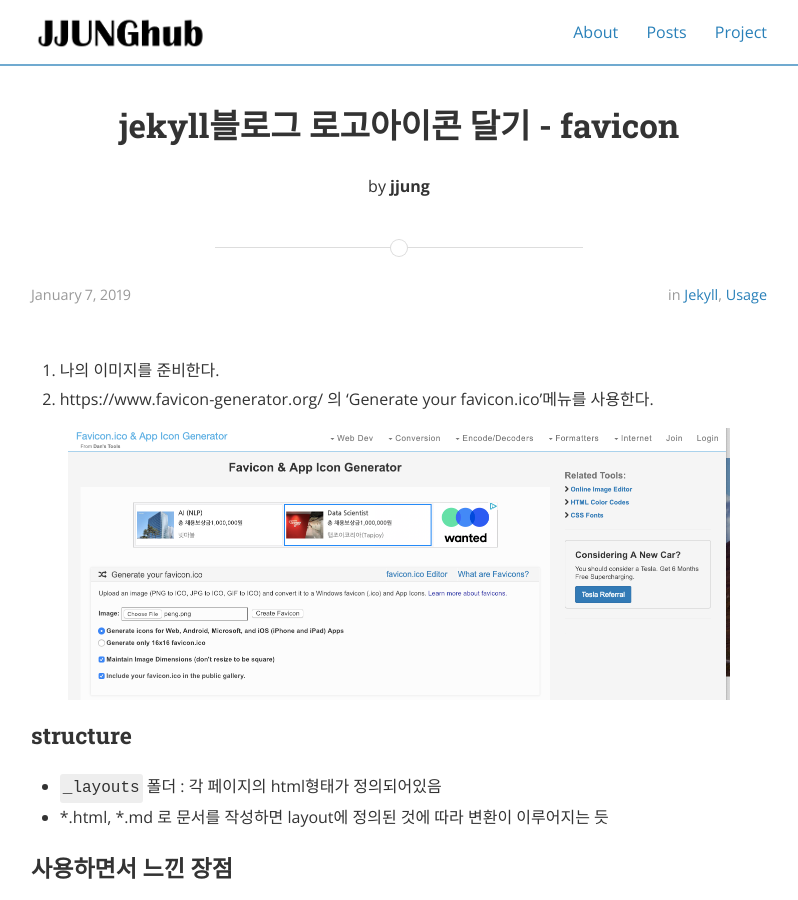
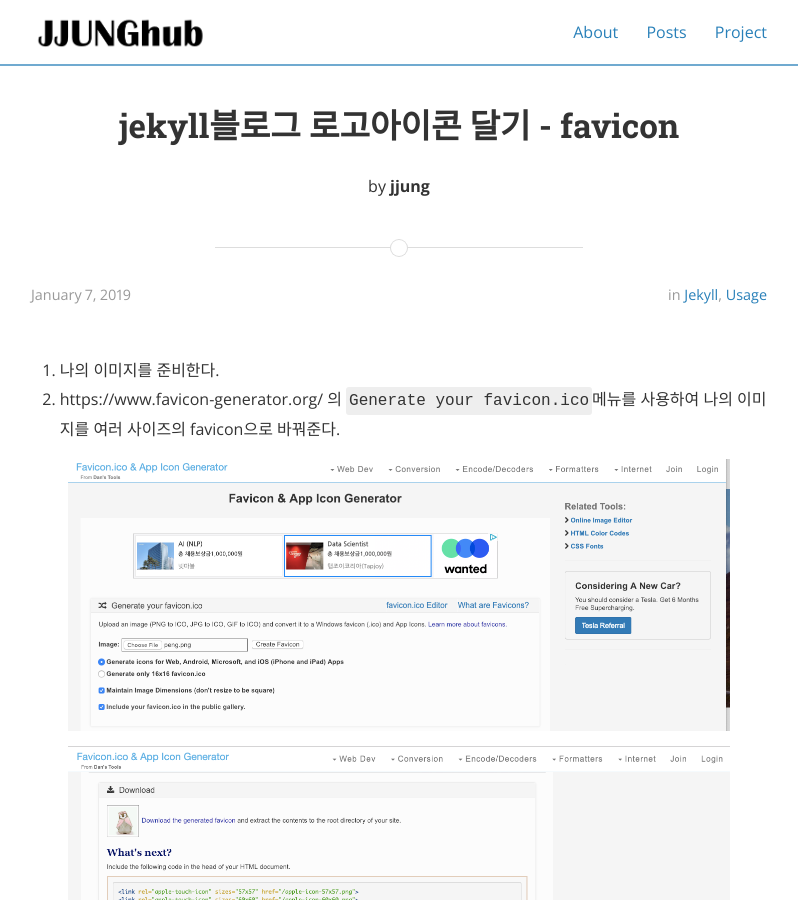
Before and after one commit to jjunghub/blog, a Jekyll site: the page built from _posts/2021-01-08-favicon.markdown, in a window 1280 px wide and 900 px high. Shown: the whole window, without its empty margins (241-1039 px from the left). Built offline with Jekyll 4.4.1, drawn with Linux system fonts in a browser that asks for light colours; nearby versions of some CDN libraries.

Commit message:
add image on favicon post

```diff
--- a/_posts/2021-01-08-favicon.markdown
+++ b/_posts/2021-01-08-favicon.markdown
@@ -7,10 +7,14 @@ categories: [jekyll, usage]
 ---
 
 1. 나의 이미지를 준비한다.
-2. https://www.favicon-generator.org/ 의 'Generate your favicon.ico'메뉴를 사용한다.
+2. https://www.favicon-generator.org/ 의 `Generate your favicon.ico`메뉴를 사용하여 나의 이미지를 여러 사이즈의 favicon으로 바꿔준다.
 
-<a href="//jjunghub.github.io/blog/assets/favicon.png" data-lightbox="falcon9-large" data-title="Check out the Falcon 9 from SpaceX">
-  <img src="//jjunghub.github.io/blog/assets/favicon.png" title="Check out the Falcon 9 from SpaceX">
+<a href="//jjunghub.github.io/blog/assets/favicon.png" data-lightbox="favicon generate" data-title="Generate favicon from my image">
+  <img src="//jjunghub.github.io/blog/assets/favicon.png" title="Generate favicon from my image">
+</a>
+
+<a href="//jjunghub.github.io/blog/assets/favicon2.png" data-lightbox="favicon generate" data-title="Generate favicon from my image">
+  <img src="//jjunghub.github.io/blog/assets/favicon2.png" title="Generate favicon from my image">
 </a>
 
 ### structure
```
Also changed, not shown: assets/favicon2.png (added).
